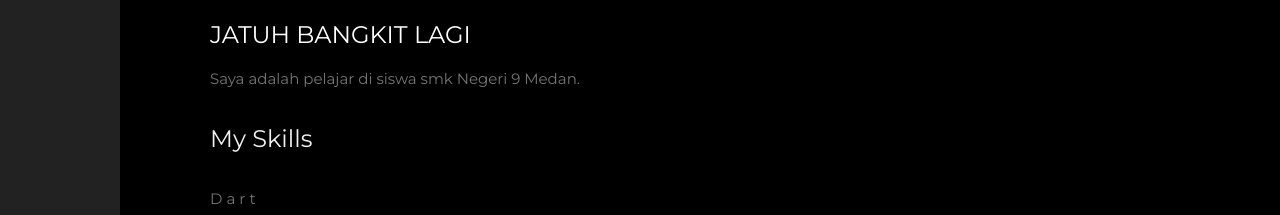
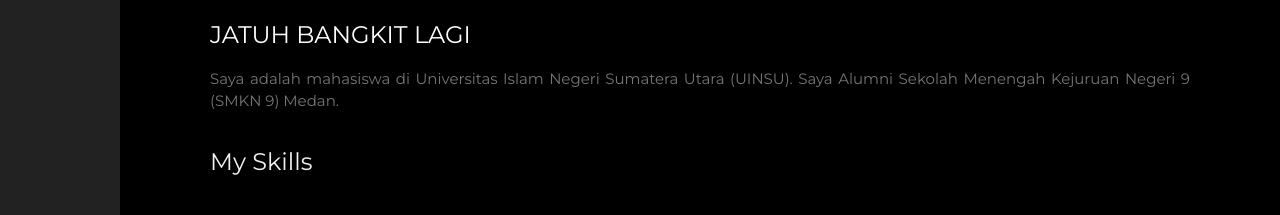
Before and after one commit to fardanmuhammad/fardanmuhammad.github.io, a plain HTML site: page index.html in a window 1280 px wide. Shown: the part 578-793 px from the top of the page. Drawn offline with nearby package versions, Linux system fonts and the light colour scheme.

Commit message:
Update index.html

```diff
--- a/index.html
+++ b/index.html
@@ -65,7 +65,8 @@ body, h1,h2,h3,h4,h5,h6 {font-family: "Montserrat", sans-serif}
     <h2 class="w3-text-light-grey">About Me</h2>
     <hr style="width:200px" class="w3-opacity">
     <h3 style="color: white;"> JATUH BANGKIT LAGI</h3>
-    <p> Saya adalah pelajar di siswa smk Negeri 9 Medan.</p>
+    <p> Saya adalah mahasiswa di Universitas Islam Negeri Sumatera Utara (UINSU). Saya Alumni Sekolah Menengah Kejuruan Negeri 9 (SMKN 9) Medan.
+    </p>
     <h3 class="w3-padding-16 w3-text-light-grey">My Skills</h3>
     <p class="w3-wide">Dart</p>
     <div class="w3-white">
```
